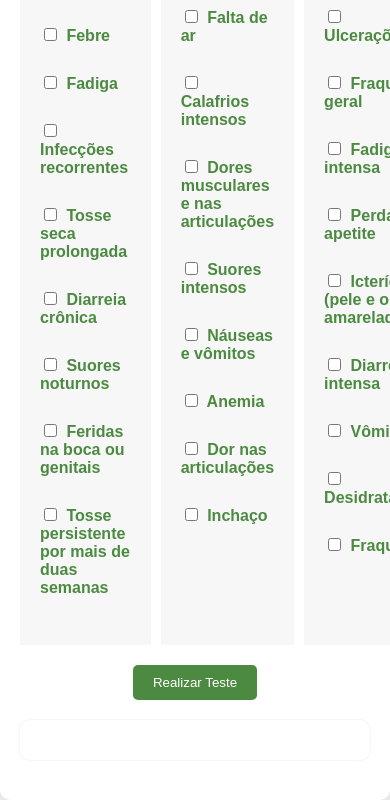
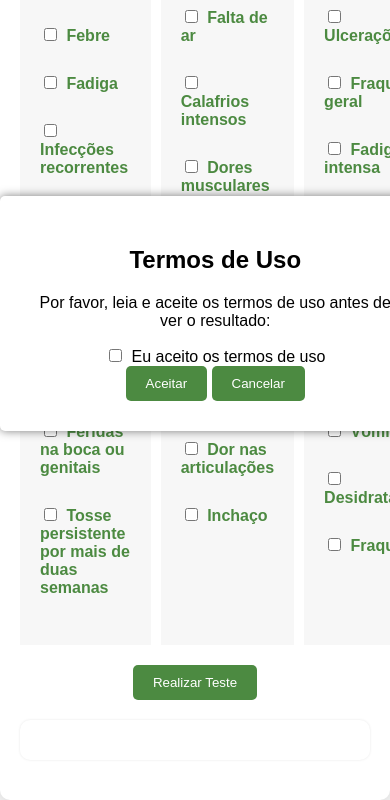
Before and after one commit to LucasBCarvalho/analisador-de-sintomas, a plain HTML site: page index.html in a window 390 px wide. Both pictures are taken after a click on the button "Realizar Teste". Shown: the part 263-1063 px from the top of the page. Drawn offline with Linux system fonts and the light colour scheme.

Commit message:
Update modal

```diff
--- a/assets/css/modal.css
+++ b/assets/css/modal.css
@@ -27,10 +27,26 @@
     right: 10px;
 }
 
-
 @media (max-width: 768px) {
     .modal {
+        position: fixed;
+        top: 15rem;
+        left: 0px;
+        justify-content: center;
+        align-items: center;
         width: 95%;
         max-width: 95%;
     }
 }
+
+@media (max-width: 468px) {
+    .modal {
+        position: fixed;
+        top: 15rem;
+        left: 0px;
+        justify-content: center;
+        align-items: center;
+        width: 95%;
+        max-width: 95%;
+    }
+}
```
